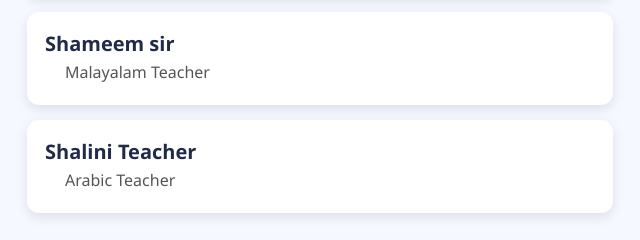
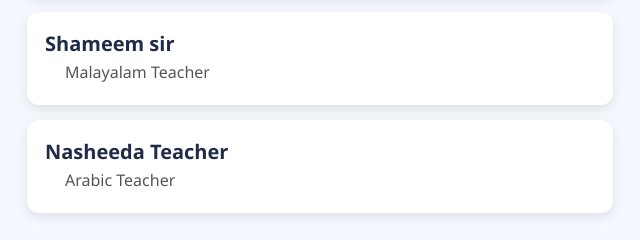
Before and after one commit to hadhi331331-eng/S1D-2025-27, a plain HTML site: page index.html in a window 1280 px wide. Shown: the part 1640-1880 px from the top of the page, 320-960 px from the left. Drawn offline with Linux system fonts and the light colour scheme.

Commit message:
Update index.html

```diff
--- a/index.html
+++ b/index.html
@@ -99,7 +99,7 @@ function toggleMenu() {
         <p>Malayalam  Teacher</p>
     </div>
     <div class="teacher-card">
-        <h3>Shalini Teacher</h3>
+        <h3>Nasheeda Teacher</h3>
         <p>Arabic Teacher</p>
     </div>
 </section>
```
